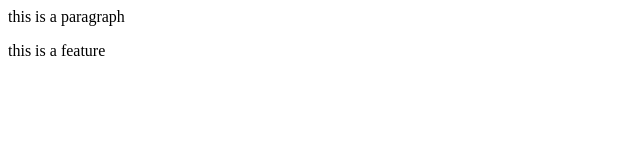
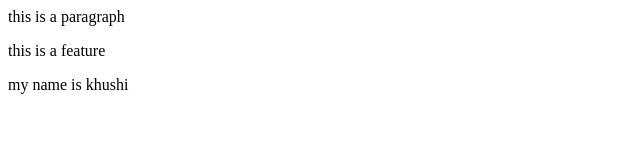
Before and after one commit to 2310997148/khushi, a plain HTML site: page index.html in a window 1280 px wide. Shown: the whole page, without its empty margins (0-640 px from the left). Drawn offline with Linux system fonts and the light colour scheme.

Commit message:
add name

```diff
--- a/index.html
+++ b/index.html
@@ -2,3 +2,4 @@
     this is a paragraph
 </p>
 <p> this is a feature</p>
+<p> my name is khushi </p>
```
